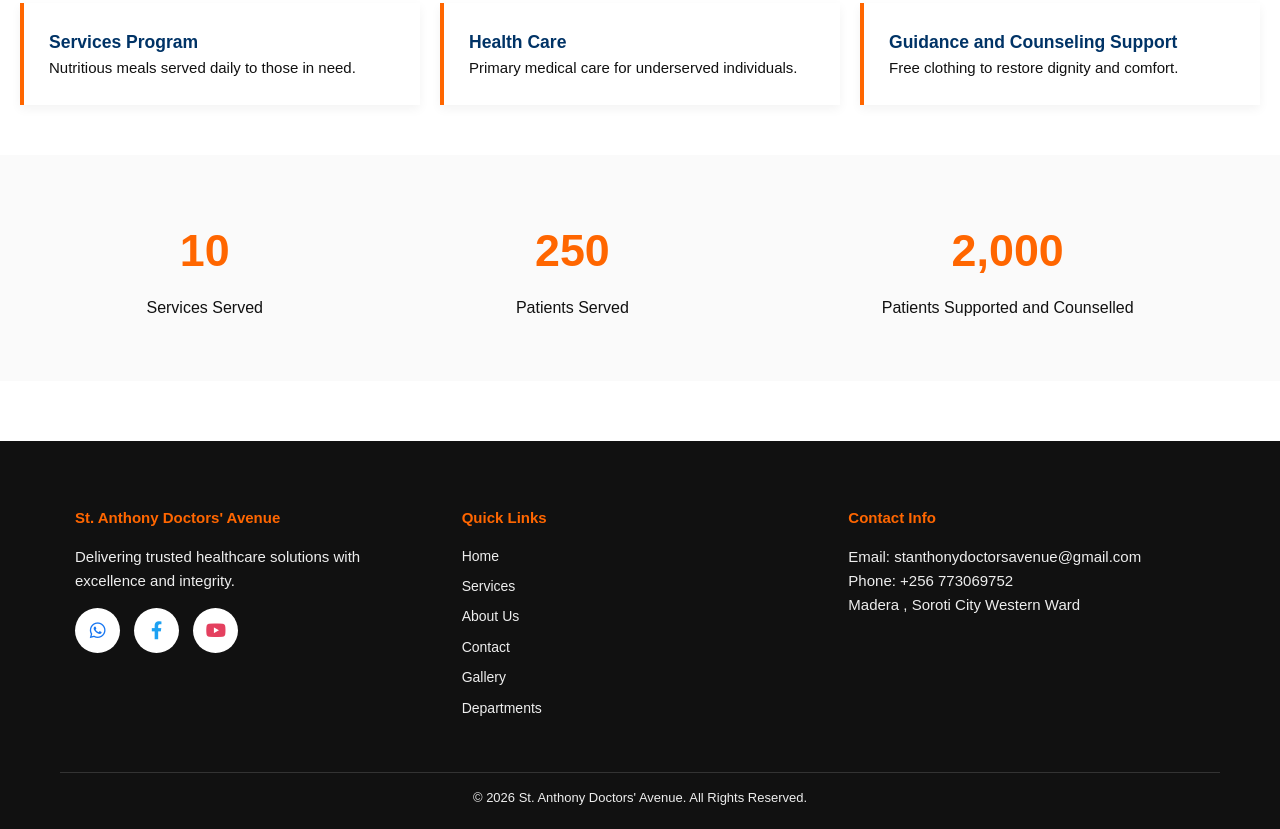
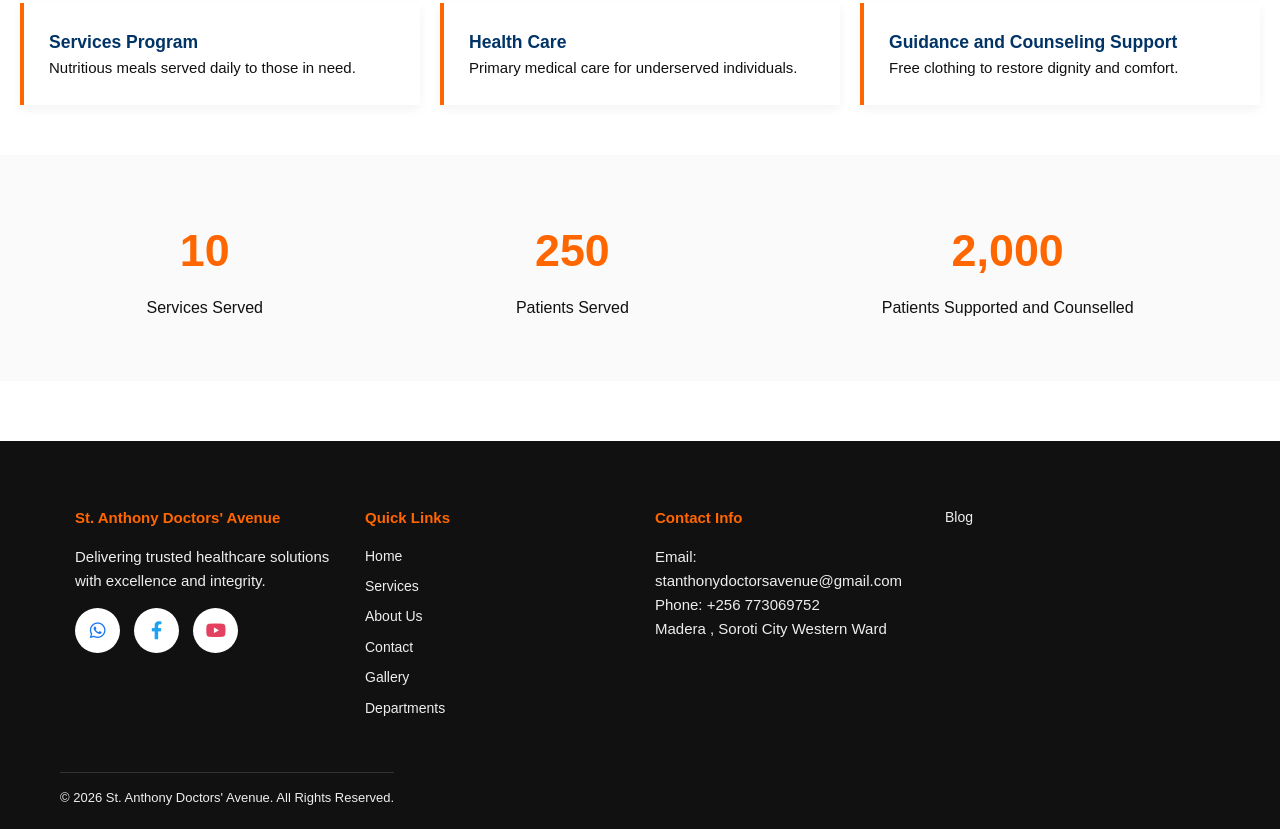
Before and after one commit to paulka320/new, a plain HTML site: page index.html in a window 1280 px wide. Shown: the part 2553-3382 px from the top of the page. Drawn offline with nearby package versions, Linux system fonts and the light colour scheme.

```diff
--- a/index.html
+++ b/index.html
@@ -210,6 +210,8 @@
             <p>Phone: +256 773069752</p>
             <p>Madera , Soroti City Western Ward</p>
         </div>
+        <div class ="footer-section">
+            <a href="https://paulacou.blogspot.com/"target="_blank">Blog</a>
     </div>
 
     <div class="footer-bottom">
```
